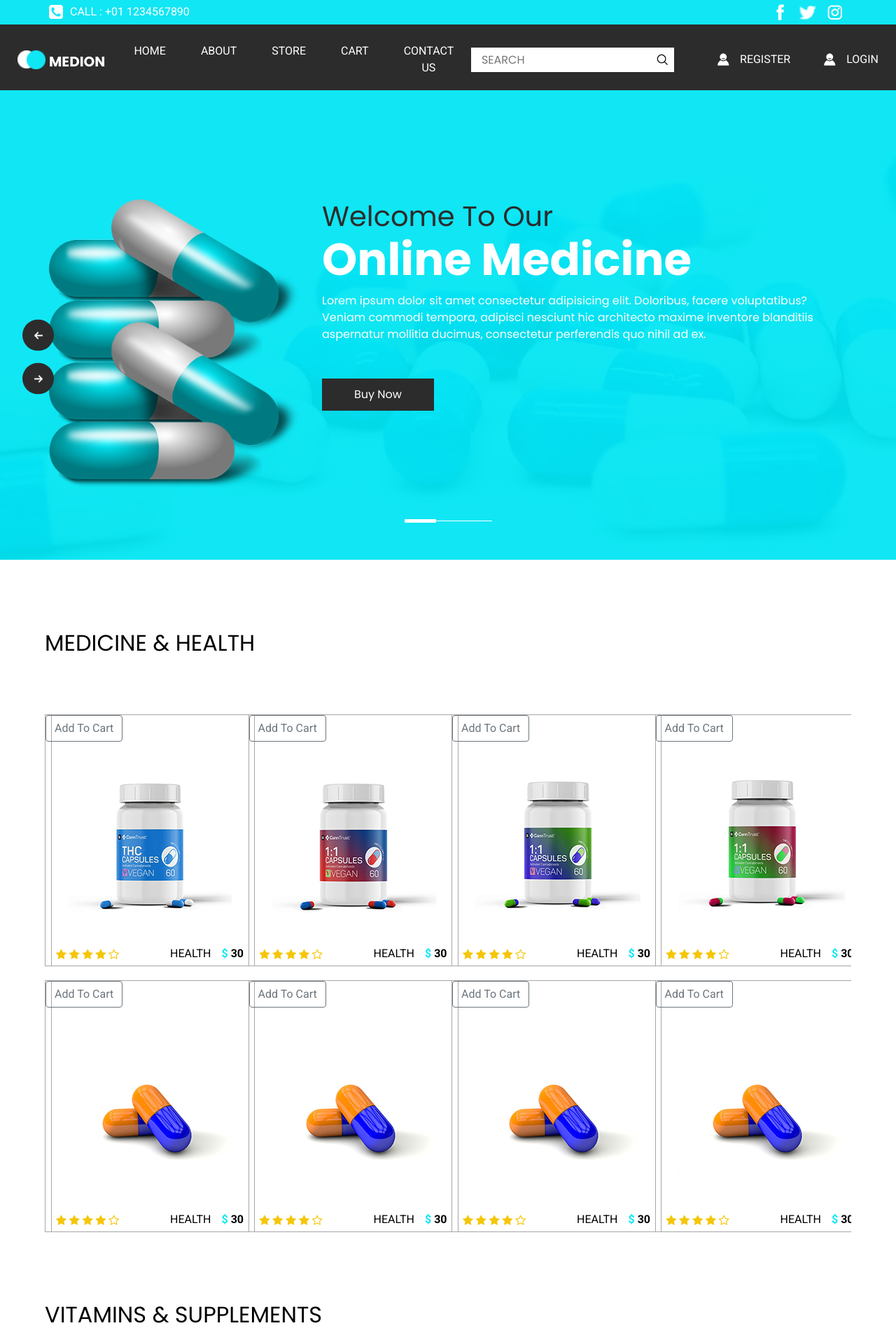
After one commit to ZeroInverted/ecommerce_django, a Django app: page /store in a window 1280 px wide. The commit adds this page. Shown: the top 1908 px of the page at 70% size. Run offline with Django 4.2, Linux system fonts and the light colour scheme; some libraries are stand-ins or nearby versions.

Commit message:
Add templates for store, add views for store and cart, update base and index templates

```diff
--- a/ecommerce/templates/website/base.html
+++ b/ecommerce/templates/website/base.html
@@ -82,10 +82,10 @@
                   <a class="nav-link" href="about.html"> About </a>
                 </li>
                 <li class="nav-item">
-                  <a class="nav-link" href="medicine.html"> Products </a>
+                  <a class="nav-link" href="{% url 'store' %}"> Store </a>
                 </li>
                 <li class="nav-item">
-                  <a class="nav-link" href="news.html"> Cart </a>
+                  <a class="nav-link" href="{% url 'cart' %}"> Cart </a>
                 </li>
                 <li class="nav-item">
                   <a class="nav-link" href="contact.html">Contact us</a>
@@ -279,10 +279,10 @@
                 <a class="nav-link" href="about.html"> About </a>
               </li>
               <li class="nav-item">
-                <a class="nav-link" href="medicine.html"> Products </a>
+                <a class="nav-link" href="{% url 'store' %}"> Store </a>
               </li>
               <li class="nav-item">
-                <a class="nav-link" href="buy.html"> Cart </a>
+                <a class="nav-link" href="{% url 'cart' %}"> Cart </a>
               </li>
             </ul>
           </div>
@@ -312,13 +312,14 @@
   <!-- footer section -->
   <section class="container-fluid footer_section">
     <p>
-      &copy; 2023 All Rights Reserved.
+      &copy; 2023 All rights are reserved to Mahmoud Fathy
     </p>
   </section>
   <!-- footer section -->
 
   <script type="text/javascript" src=" {% static 'website/js/jquery-3.4.1.min.js' %} "></script>
   <script type="text/javascript" src="  {% static 'website/js/bootstrap.js' %}"></script>
+  <script type="text/javascript" src="  {% static 'website/js/cart.js' %}"></script>
   <script type="text/javascript" src="https://cdnjs.cloudflare.com/ajax/libs/OwlCarousel2/2.2.1/owl.carousel.min.js">
   </script>
   <script type="text/javascript">
--- /dev/null
+++ b/ecommerce/templates/website/store.html
@@ -0,0 +1,422 @@
+{% extends "website/base.html" %}
+{% load static %}
+{% block title %} Store {% endblock %}
+
+{% block content %}
+<section class="health_section layout_padding">
+    <div class="health_carousel-container">
+      <h2 class="text-uppercase">
+        Medicine & Health
+
+      </h2>
+      <div class="carousel-wrap layout_padding2">
+        <div class="owl-carousel">
+          <div class="item">
+            <div class="box">
+              <div class="btn_container">
+                <button class="btn btn-outline-secondary add-btn update-cart">
+                  Add To Cart
+                </button>
+              </div>
+              <div class="img-box">
+                <img src="{% static 'website/images/p-1.jpg' %}" alt="">
+              </div>
+              <div class="detail-box">
+                <div class="star_container">
+                  <i class="fa fa-star" aria-hidden="true"></i>
+                  <i class="fa fa-star" aria-hidden="true"></i>
+                  <i class="fa fa-star" aria-hidden="true"></i>
+                  <i class="fa fa-star" aria-hidden="true"></i>
+                  <i class="fa fa-star-o" aria-hidden="true"></i>
+
+                </div>
+                <div class="text">
+                  <h6>
+                    Health
+                  </h6>
+                  <h6 class="price">
+                    <span>
+                      $
+                    </span>
+                    30
+                  </h6>
+                </div>
+              </div>
+            </div>
+            <div class="box">
+              <div class="btn_container">
+                <button class="btn btn-outline-secondary add-btn update-cart">
+                  Add To Cart
+                </button>
+              </div>
+              <div class="img-box">
+                <img src="{% static 'website/images/p-5.jpg' %}" alt="">
+              </div>
+              <div class="detail-box">
+                <div class="star_container">
+                  <i class="fa fa-star" aria-hidden="true"></i>
+                  <i class="fa fa-star" aria-hidden="true"></i>
+                  <i class="fa fa-star" aria-hidden="true"></i>
+                  <i class="fa fa-star" aria-hidden="true"></i>
+                  <i class="fa fa-star-o" aria-hidden="true"></i>
+
+                </div>
+                <div class="text">
+                  <h6>
+                    Health
+                  </h6>
+                  <h6 class="price">
+                    <span>
+                      $
+                    </span>
+                    30
+                  </h6>
+                </div>
+              </div>
+            </div>
+          </div>
+          <div class="item">
+            <div class="box">
+              <div class="btn_container">
+                <button class="btn btn-outline-secondary add-btn update-cart">
+                  Add To Cart
+                </button>
+              </div>
+              <div class="img-box">
+                <img src="{% static 'website/images/p-2.jpg' %}"" alt="">
+              </div>
+              <div class="detail-box">
+                <div class="star_container">
+                  <i class="fa fa-star" aria-hidden="true"></i>
+                  <i class="fa fa-star" aria-hidden="true"></i>
+                  <i class="fa fa-star" aria-hidden="true"></i>
+                  <i class="fa fa-star" aria-hidden="true"></i>
+                  <i class="fa fa-star-o" aria-hidden="true"></i>
+
+                </div>
+                <div class="text">
+                  <h6>
+                    Health
+                  </h6>
+                  <h6 class="price">
+                    <span>
+                      $
+                    </span>
+                    30
+                  </h6>
+                </div>
+              </div>
+            </div>
+            <div class="box">
+              <div class="btn_container">
+                <button class="btn btn-outline-secondary add-btn update-cart">
+                  Add To Cart
+                </button>
+              </div>
+              <div class="img-box">
+                <img src="{% static 'website/images/p-5.jpg' %}"" alt="">
+              </div>
+              <div class="detail-box">
+                <div class="star_container">
+                  <i class="fa fa-star" aria-hidden="true"></i>
+                  <i class="fa fa-star" aria-hidden="true"></i>
+                  <i class="fa fa-star" aria-hidden="true"></i>
+                  <i class="fa fa-star" aria-hidden="true"></i>
+                  <i class="fa fa-star-o" aria-hidden="true"></i>
+
+                </div>
+                <div class="text">
+                  <h6>
+                    Health
+                  </h6>
+                  <h6 class="price">
+                    <span>
+                      $
+                    </span>
+                    30
+                  </h6>
+                </div>
+              </div>
+            </div>
+          </div>
+          <div class="item">
+            <div class="box">
+              <div class="btn_container">
+                <button class="btn btn-outline-secondary add-btn update-cart">
+                  Add To Cart
+                </button>
+              </div>
+              <div class="img-box">
+                <img src="{% static 'website/images/p-3.jpg' %}"" alt="">
+              </div>
+              <div class="detail-box">
+                <div class="star_container">
+                  <i class="fa fa-star" aria-hidden="true"></i>
+                  <i class="fa fa-star" aria-hidden="true"></i>
+                  <i class="fa fa-star" aria-hidden="true"></i>
+                  <i class="fa fa-star" aria-hidden="true"></i>
+                  <i class="fa fa-star-o" aria-hidden="true"></i>
+
+                </div>
+                <div class="text">
+                  <h6>
+                    Health
+                  </h6>
+                  <h6 class="price">
+                    <span>
+                      $
+                    </span>
+                    30
+                  </h6>
+                </div>
+              </div>
+            </div>
+            <div class="box">
+              <div class="btn_container">
+                <button class="btn btn-outline-secondary add-btn update-cart">
+                  Add To Cart
+                </button>
+              </div>
+              <div class="img-box">
+                <img src="{% static 'website/images/p-5.jpg' %}"" alt="">
+              </div>
+              <div class="detail-box">
+                <div class="star_container">
+                  <i class="fa fa-star" aria-hidden="true"></i>
+                  <i class="fa fa-star" aria-hidden="true"></i>
+                  <i class="fa fa-star" aria-hidden="true"></i>
+                  <i class="fa fa-star" aria-hidden="true"></i>
+                  <i class="fa fa-star-o" aria-hidden="true"></i>
+
+                </div>
+                <div class="text">
+                  <h6>
+                    Health
+                  </h6>
+                  <h6 class="price">
+                    <span>
+                      $
+                    </span>
+                    30
+                  </h6>
+                </div>
+              </div>
+            </div>
+          </div>
+          <div class="item">
+            <div class="box">
+              <div class="btn_container">
+                <button class="btn btn-outline-secondary add-btn update-cart">
+                  Add To Cart
+                </button>
+              </div>
+              <div class="img-box">
+                <img src="{% static 'website/images/p-4.jpg' %}"" alt="">
+              </div>
+              <div class="detail-box">
+                <div class="star_container">
+                  <i class="fa fa-star" aria-hidden="true"></i>
+                  <i class="fa fa-star" aria-hidden="true"></i>
+                  <i class="fa fa-star" aria-hidden="true"></i>
+                  <i class="fa fa-star" aria-hidden="true"></i>
+                  <i class="fa fa-star-o" aria-hidden="true"></i>
+
+                </div>
+                <div class="text">
+                  <h6>
+                    Health
+                  </h6>
+                  <h6 class="price">
+                    <span>
+                      $
+                    </span>
+                    30
+                  </h6>
+                </div>
+              </div>
+            </div>
+            <div class="box">
+              <div class="btn_container">
+                <button class="btn btn-outline-secondary add-btn update-cart">
+                  Add To Cart
+                </button>
+              </div>
+              <div class="img-box">
+                <img src="{% static 'website/images/p-5.jpg' %}"" alt="">
+              </div>
+              <div class="detail-box">
+                <div class="star_container">
+                  <i class="fa fa-star" aria-hidden="true"></i>
+                  <i class="fa fa-star" aria-hidden="true"></i>
+                  <i class="fa fa-star" aria-hidden="true"></i>
+                  <i class="fa fa-star" aria-hidden="true"></i>
+                  <i class="fa fa-star-o" aria-hidden="true"></i>
+
+                </div>
+                <div class="text">
+                  <h6>
+                    Health
+                  </h6>
+                  <h6 class="price">
+                    <span>
+                      $
+                    </span>
+                    30
+                  </h6>
+                </div>
+              </div>
+            </div>
+          </div>
+        </div>
+      </div>
+    </div>
+    <div class="health_carousel-container">
+      <h2 class="text-uppercase">
+        Vitamins & Supplements
+
+
+      </h2>
+      <div class="carousel-wrap layout_padding2">
+        <div class="owl-carousel owl-2">
+          <div class="item">
+            <div class="box">
+              <div class="btn_container">
+                <button class="btn btn-outline-secondary add-btn update-cart">
+                  Add To Cart
+                </button>
+              </div>
+              <div class="img-box">
+                <img src="{% static 'website/images/p-6.jpg' %}"" alt="">
+              </div>
+              <div class="detail-box">
+                <div class="star_container">
+                  <i class="fa fa-star" aria-hidden="true"></i>
+                  <i class="fa fa-star" aria-hidden="true"></i>
+                  <i class="fa fa-star" aria-hidden="true"></i>
+                  <i class="fa fa-star" aria-hidden="true"></i>
+                  <i class="fa fa-star-o" aria-hidden="true"></i>
+
+                </div>
+                <div class="text">
+                  <h6>
+                    Medicine
+                  </h6>
+                  <h6 class="price">
+                    <span>
+                      $
+                    </span>
+                    30
+                  </h6>
+                </div>
+              </div>
+            </div>
+          </div>
+          <div class="item">
+            <div class="box">
+              <div class="btn_container">
+                <button class="btn btn-outline-secondary add-btn update-cart">
+                  Add To Cart
+                </button>
+              </div>
+              <div class="img-box">
+                <img src="{% static 'website/images/p-6.jpg' %}"" alt="">
+              </div>
+              <div class="detail-box">
+                <div class="star_container">
+                  <i class="fa fa-star" aria-hidden="true"></i>
+                  <i class="fa fa-star" aria-hidden="true"></i>
+                  <i class="fa fa-star" aria-hidden="true"></i>
+                  <i class="fa fa-star" aria-hidden="true"></i>
+                  <i class="fa fa-star-o" aria-hidden="true"></i>
+
+                </div>
+                <div class="text">
+                  <h6>
+                    Medicine
+                  </h6>
+                  <h6 class="price">
+                    <span>
+                      $
+                    </span>
+                    30
+                  </h6>
+                </div>
+              </div>
+            </div>
+          </div>
+          <div class="item">
+            <div class="box">
+              <div class="btn_container">
+                <button class="btn btn-outline-secondary add-btn update-cart">
+                  Add To Cart
+                </button>
+              </div>
+              <div class="img-box">
+                <img src="{% static 'website/images/p-6.jpg' %}" alt="">
+              </div>
+              <div class="detail-box">
+                <div class="star_container">
+                  <i class="fa fa-star" aria-hidden="true"></i>
+                  <i class="fa fa-star" aria-hidden="true"></i>
+                  <i class="fa fa-star" aria-hidden="true"></i>
+                  <i class="fa fa-star" aria-hidden="true"></i>
+                  <i class="fa fa-star-o" aria-hidden="true"></i>
+
+                </div>
+                <div class="text">
+                  <h6>
+                    Medicine
+                  </h6>
+                  <h6 class="price">
+                    <span>
+                      $
+                    </span>
+                    30
+                  </h6>
+                </div>
+              </div>
+            </div>
+          </div>
+          <div class="item">
+            <div class="box">
+              <div class="btn_container">
+                <button class="btn btn-outline-secondary add-btn update-cart">
+                  Add To Cart
+                </button>
+              </div>
+              <div class="img-box">
+                <img src="{% static 'website/images/p-6.jpg' %}" alt="">
+              </div>
+              <div class="detail-box">
+                <div class="star_container">
+                  <i class="fa fa-star" aria-hidden="true"></i>
+                  <i class="fa fa-star" aria-hidden="true"></i>
+                  <i class="fa fa-star" aria-hidden="true"></i>
+                  <i class="fa fa-star" aria-hidden="true"></i>
+                  <i class="fa fa-star-o" aria-hidden="true"></i>
+
+                </div>
+                <div class="text">
+                  <h6>
+                    Medicine
+                  </h6>
+                  <h6 class="price">
+                    <span>
+                      $
+                    </span>
+                    30
+                  </h6>
+                </div>
+              </div>
+            </div>
+          </div>
+        </div>
+      </div>
+    </div>
+    <div class="d-flex justify-content-center">
+      <a href="">
+        See more
+      </a>
+    </div>
+  </section>
+{% endblock %}
--- a/ecommerce/website/urls.py
+++ b/ecommerce/website/urls.py
@@ -7,5 +7,7 @@
     path("register", views.Register.as_view(), name="register"),
     path("login", views.Login.as_view(), name="login"),
     path("logout", views.Logout.as_view(), name="logout"),
-
+    path("store", views.Store.as_view(), name="store"),
+    path("cart", views.Cart.as_view(), name="cart"),
+    path("checkout", views.Checkout.as_view(), name="checkout")
 ]
--- a/ecommerce/website/views.py
+++ b/ecommerce/website/views.py
@@ -40,19 +40,34 @@
     def post(self, request):
         username = request.POST.get('username')
         password = request.POST.get('password')
-        print(username)
-        print(password)
         user = authenticate(request, username=username, password=password)
         if user is not None:
             login(request, user)
+            messages.success(
+                request, "Logged in successfully as " + str(username))
             home_url = reverse("home")
             return redirect(home_url)
         # if user doesn't exist in db
         else:
-            print("Error logging")
+            messages.error(request, "Failed to login, please try again")
             return render(request, "website/login.html")
 
 
 class Logout(View):
     def get(self, request):
         pass
+
+
+class Store(View):
+    def get(self, request):
+        return render(request, "website/store.html")
+
+
+class Cart(View):
+    def get(self, request):
+        return render(request, "website/cart.html")
+
+
+class Checkout(View):
+    def get(self, request):
+        return render(request, "website/store.html")
```
Also changed, not shown: ecommerce/templates/website/index.html (+18 -16 lines), ecommerce/website/static/website/js/cart.js (added).
